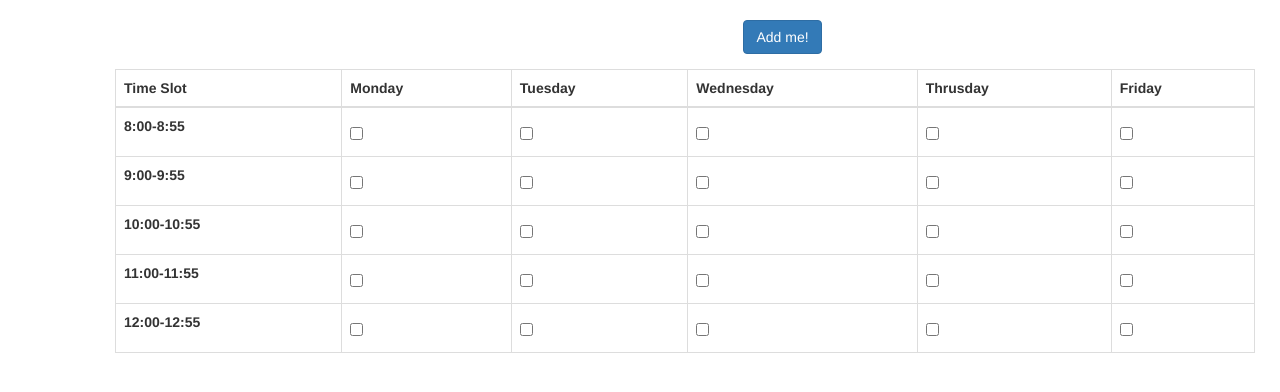
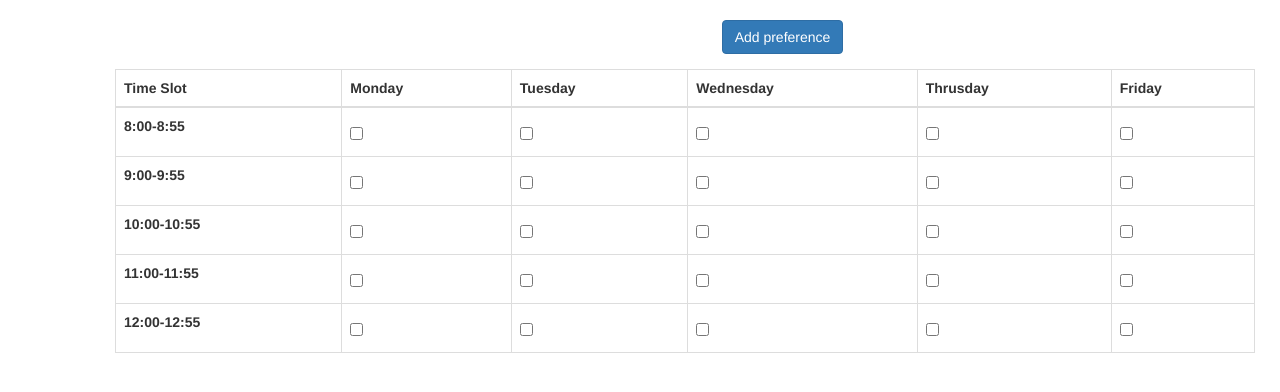
Before and after one commit to sen-29/timetable, a Python web app: template templates/preference.html in a window 1280 px wide. Shown: the part 52-444 px from the top of the page. Run offline with Jinja, Linux system fonts and the light colour scheme; the template is opened without the code that fills it, so the values that code supplies are empty; some libraries are stand-ins or nearby versions.

Commit message:
change name to add preference button

```diff
--- a/templates/preference.html
+++ b/templates/preference.html
@@ -69,7 +69,7 @@
         </tbody>
         <div class="form-group"> <!-- Submit Button -->
             <div class="col-sm-10 col-sm-offset-2">
-                <button type="submit" class="btn btn-primary">Add me!</button>
+                <button type="submit" class="btn btn-primary">Add preference</button>
             </div>
         </div>
         {% endif %}
```
